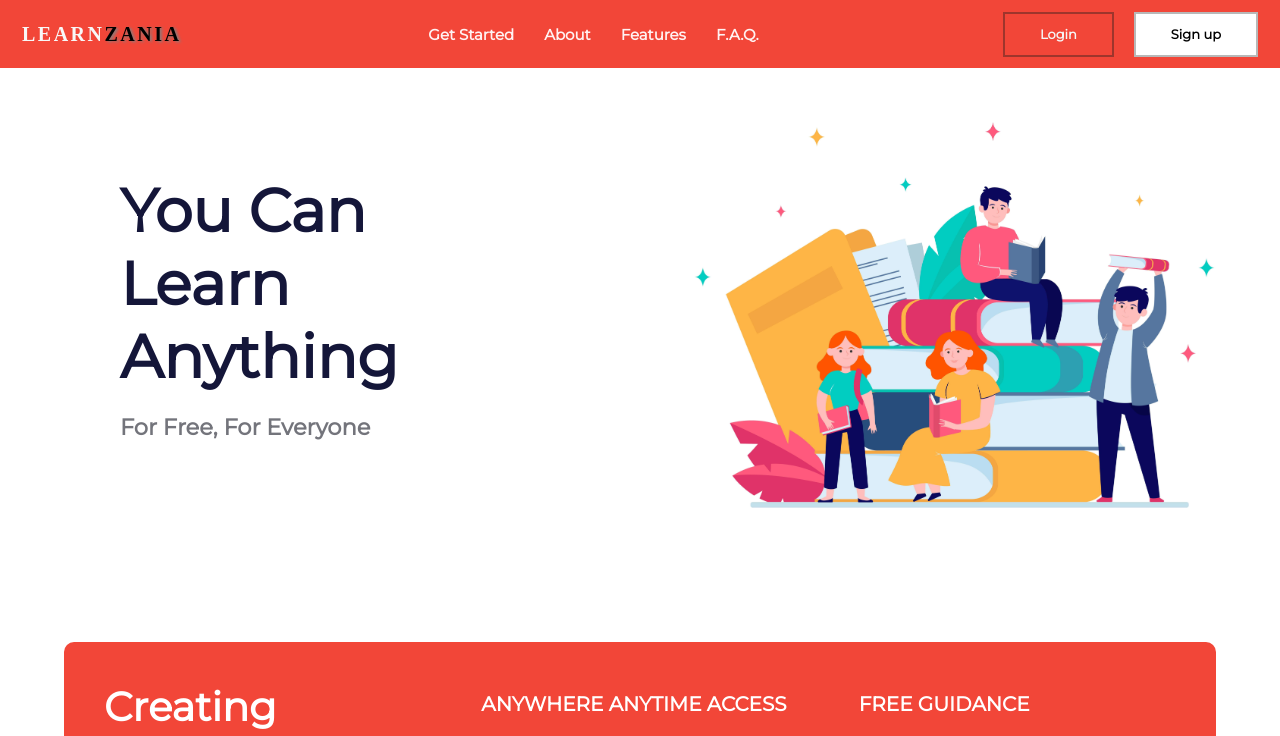
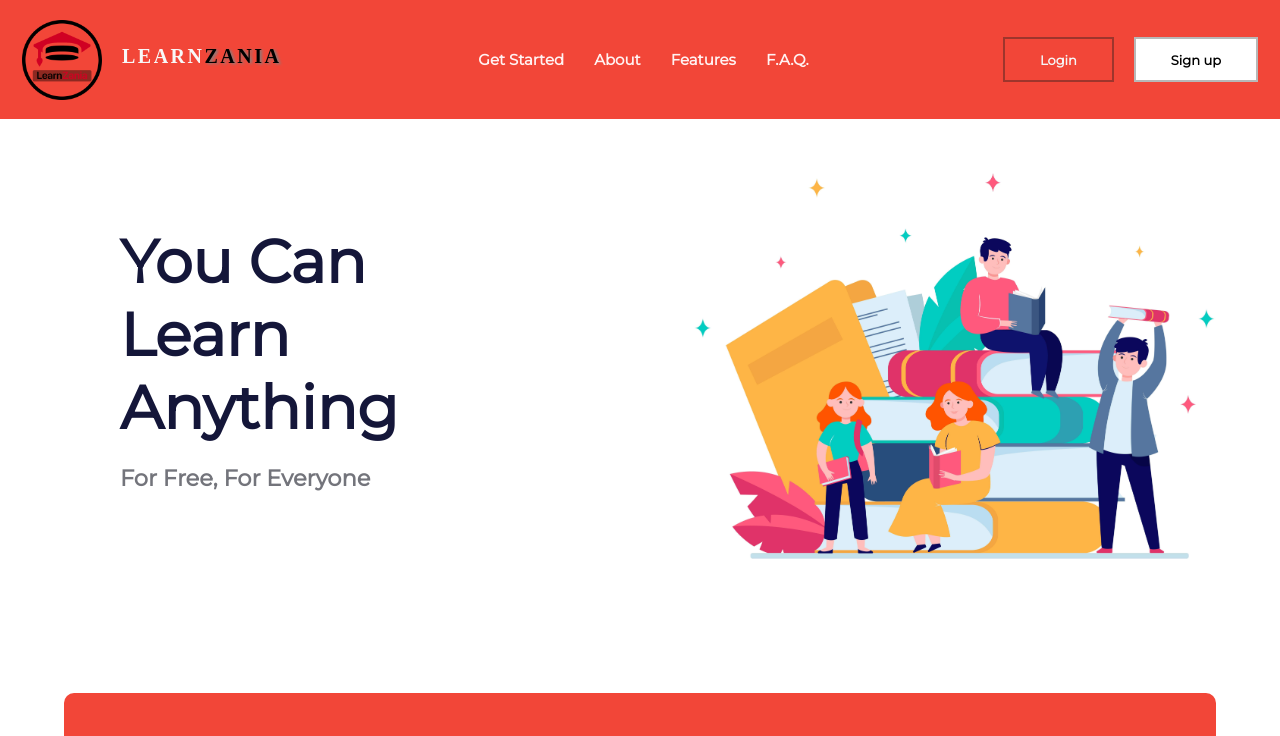
Before and after one commit to Akshima-Ghai/OneEducationalWebsiteForAll, a React (Create React App) app: page / in a window 1280 px wide. Shown: the top 736 px of the page. Built offline with nearby package versions, Linux system fonts and the light colour scheme.

Commit message:
add image logo

```diff
--- a/src/components/Header/Header.css
+++ b/src/components/Header/Header.css
@@ -19,6 +19,13 @@
   cursor: pointer;
   font-size: 2rem;
   font-family: "cursive";
+  margin-top: 2.5rem;
+}
+
+.header__logo{
+  padding: 1rem;
+  width: 10rem;
+  cursor: pointer;
 }
 
 .header__h1--label {
--- a/src/components/Header/Header.js
+++ b/src/components/Header/Header.js
@@ -1,5 +1,6 @@
 import React, { useState } from "react";
 import "./Header.css";
+import ImgSrc from "./../../shared/ImgSrc";
 import { Link, withRouter } from "react-router-dom";
 
 import Nav from "./../Nav/Nav";
@@ -16,7 +17,8 @@ const Header = (props) => {
   window.addEventListener("scroll", ChangeNavColor);
   return (
     <header className="header">
-      <div onClick={() => props.history.push("/")}>
+      <div onClick={() => props.history.push("/")} style={{display:"flex"}}>
+        <img src={ImgSrc.Logo} alt="logo" className="header__logo"/>
         <h1 className="header__h1">
           LEARN
           <label className="header__h1--label">Zania</label>
--- a/src/shared/ImgSrc.js
+++ b/src/shared/ImgSrc.js
@@ -1,5 +1,6 @@
 import HomeBanner from './../assets/home_banner.png'
 import Education from './../assets/education.png'
+import Logo from './../assets/logos/1.png'
 import Message from './../assets/message.png'
 import Free from './../assets/free-delivery.png'
 import Working from './../assets/computer.png'
@@ -16,6 +17,7 @@ import Teacher from './../assets/Teacher.png'
 import confuse from "./../assets/confuse.png";
 export default {
     homeBanner:HomeBanner,
+    Logo,
     Education,
     Message,
     Free,
```
